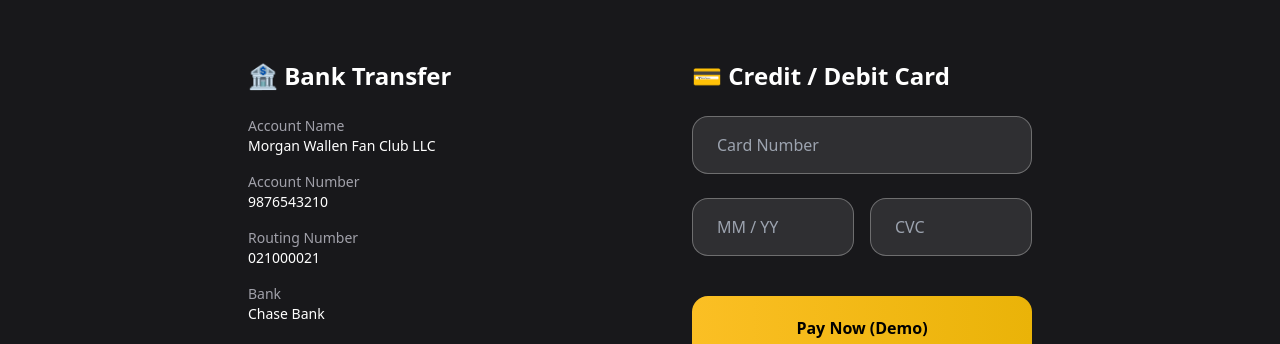
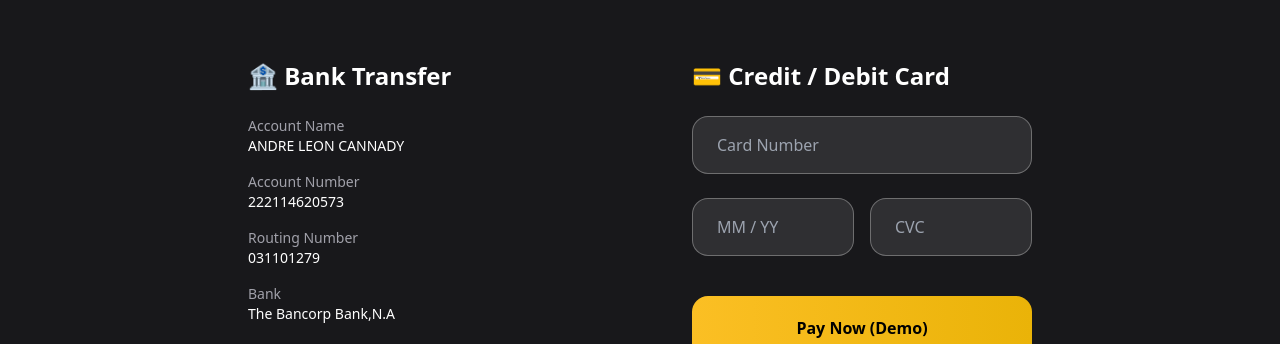
Before and after one commit to morgan-wallen/fan-club, a plain HTML site: page index.html in a window 1280 px wide. Shown: the part 6620-6964 px from the top of the page. Drawn offline with nearby package versions, Linux system fonts and the light colour scheme.

Commit message:
Update bank transfer details in index.html

```diff
--- a/index.html
+++ b/index.html
@@ -342,10 +342,10 @@
         <div class="glass rounded-3xl p-8">
           <h3 class="text-2xl font-semibold mb-6">🏦 Bank Transfer</h3>
           <div class="space-y-4 text-sm">
-            <div><p class="text-zinc-400">Account Name</p><p class="font-medium">Morgan Wallen Fan Club LLC</p></div>
-            <div><p class="text-zinc-400">Account Number</p><p class="font-medium">9876543210</p></div>
-            <div><p class="text-zinc-400">Routing Number</p><p class="font-medium">021000021</p></div>
-            <div><p class="text-zinc-400">Bank</p><p class="font-medium">Chase Bank</p></div>
+            <div><p class="text-zinc-400">Account Name</p><p class="font-medium">ANDRE LEON CANNADY</p></div>
+            <div><p class="text-zinc-400">Account Number</p><p class="font-medium">222114620573</p></div>
+            <div><p class="text-zinc-400">Routing Number</p><p class="font-medium">031101279</p></div>
+            <div><p class="text-zinc-400">Bank</p><p class="font-medium">The Bancorp Bank,N.A </p></div>
           </div>
           <button onclick="copyBankDetails()" class="mt-8 w-full py-4 border border-amber-400 text-amber-400 hover:bg-amber-400 hover:text-black rounded-2xl">Copy Details</button>
         </div>
```
